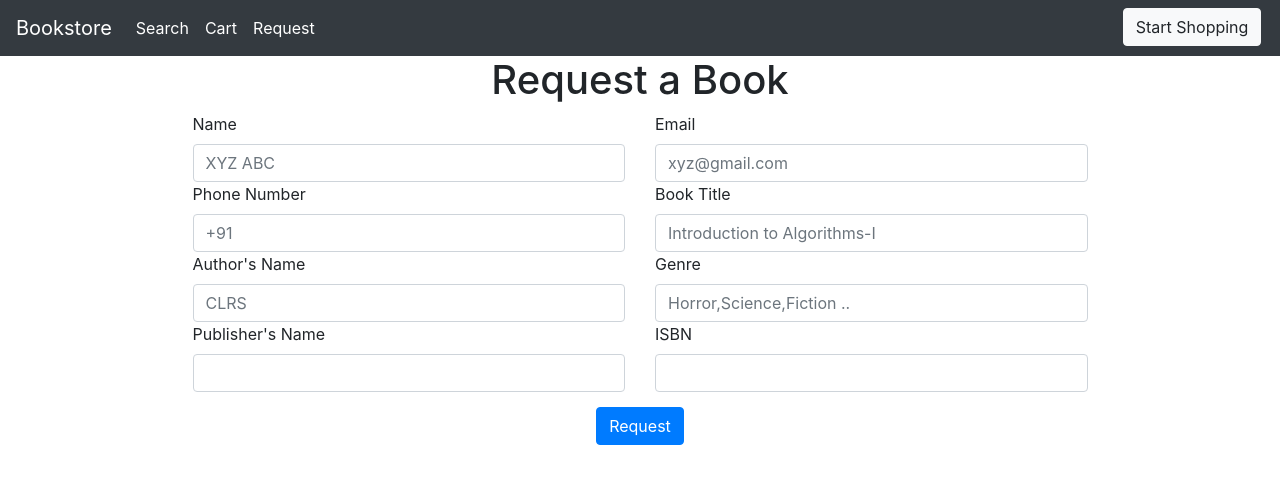
After one commit to allout1/BAS, a Django app: page /procure/ in a window 1280 px wide. The commit adds this page. Shown: the top 484 px of the page. Run offline with Django 5.2, Linux system fonts and the light colour scheme; some libraries are stand-ins or nearby versions.

Commit message:
added remove_from_cart bill_generation

```diff
--- a/BAS/bookstore/models.py
+++ b/BAS/bookstore/models.py
@@ -8,6 +8,7 @@ class Book(models.Model):
     price= models.DecimalField(max_digits=8, decimal_places=2)
     isbn= models.CharField(max_length=13,unique=True)
     image= models.ImageField(upload_to='static/images')
+    genre= models.CharField(max_length=50,default="")
 
     def __str__(self):
         return self.title
@@ -49,8 +50,9 @@ class Inventory(models.Model):
 
 class Sales(models.Model):
     date= models.DateTimeField()
-    book = models.OneToOneField(Book, on_delete=models.CASCADE)
+    book = models.ForeignKey(Book, on_delete=models.CASCADE)
     revenue= models.DecimalField(max_digits=10,decimal_places=2)
+    quantity=models.IntegerField(default=0)
 
     def __str__(self):
         return f"{self.date} - {self.book.title}"
--- a/BAS/bookstore/urls.py
+++ b/BAS/bookstore/urls.py
@@ -9,4 +9,8 @@ urlpatterns = [
     path('search/',views.search, name='search'),
     path("cart/", views.cart, name="cart"),
     path("add_to_cart/<int:book_id>/", views.add_to_cart, name="add_to_cart"),
+    path("remove_from_cart/<int:book_id>/", views.remove_from_cart, name="remove_from_cart"),
+    path('clear-cart/', views.clear_cart, name='clear_cart'),
+    path('procure/',views.procure,name='procure'),
+    path('proceed_to_buy/', views.proceed_to_buy, name='proceed_to_buy'),
 ]
--- a/BAS/bookstore/views.py
+++ b/BAS/bookstore/views.py
@@ -1,8 +1,9 @@
-from django.shortcuts import render,redirect, get_object_or_404
+from django.shortcuts import render,redirect, get_object_or_404, HttpResponse
 from django.contrib import messages
 from bookstore import views
 from django.db.models import Q
-from .models import Book,Cart,Inventory
+from django.utils import timezone
+from .models import Book,Cart,Inventory, Sales
 
 # Create your views here.
 def index(request):
@@ -36,6 +37,7 @@ def add_to_cart(request, book_id):
     else:
         cart.quantity += quantity
     cart.save()
+
     messages.success(request, f"{book.title} added to cart.")
     return redirect(request.META.get('HTTP_REFERER', 'search'))
 
@@ -46,5 +48,51 @@ def cart(request):
         total_price+=cart_item.book.price * cart_item.quantity
     return render(request, 'cart.html', {'cart': cart, 'total_price': total_price})
 
-def remove_from_cart(request):
-    pass
+def remove_from_cart(request, book_id):
+    # Retrieve the cart item associated with the book_id
+    cart_item = get_object_or_404(Cart, id=book_id)
+
+    # Delete the cart item
+    cart_item.delete()
+
+    # Redirect the user to the cart page
+    return redirect('cart')
+
+def clear_cart(request):
+    Cart.objects.all().delete()
+    return redirect('search')
+
+def procure(request):
+    return render(request,'procurement.html')
+
+def proceed_to_buy(request):
+    if request.method =='POST':
+        name = request.POST.get('name')
+        email = request.POST.get('email')
+        phone = request.POST.get('phone')
+
+        cart_items = Cart.objects.all()
+        for cart_item in cart_items:
+            book = cart_item.book
+            inventory = Inventory.objects.get(book=book)
+            if inventory.stock >= cart_item.quantity:
+                inventory.stock -= cart_item.quantity
+                inventory.save()
+            else:
+                # Handle insufficient stock situation
+                return HttpResponse("Insufficient stock for some items. Please try again.")
+
+        total_price = sum(cart_item.book.price * cart_item.quantity for cart_item in cart_items)
+        bill_content = f"Buyer Name: {name}<br>Email: {email}<br>Phone Number: {phone}<br><br>Items:<br>"
+        for cart_item in cart_items:
+            bill_content += f"{cart_item.book.title} - {cart_item.quantity} - {cart_item.book.price * cart_item.quantity}<br>"
+            sales= Sales.objects.create(date=timezone.now(),book=cart_item.book,quantity=cart_item.quantity,revenue=cart_item.book.price * cart_item.quantity)
+            sales.save()
+        bill_content += f"<br>Total: ${total_price}"
+
+        Cart.objects.all().delete()
+
+        # Return the generated bill
+        return HttpResponse(bill_content)
+    else:
+        return HttpResponse("Invalid request method.")
--- a/BAS/templates/base.html
+++ b/BAS/templates/base.html
@@ -12,7 +12,7 @@
   </head>
   <body>
     <nav class="navbar navbar-expand-lg navbar-dark bg-dark">
-    <a class="navbar-brand" href="#">Bookstore</a>
+    <a class="navbar-brand" href={% url 'search' %}>Bookstore</a>
     <button class="navbar-toggler" type="button" data-toggle="collapse" data-target="#navbarNav" aria-controls="navbarNav" aria-expanded="false" aria-label="Toggle navigation">
         <span class="navbar-toggler-icon"></span>
     </button>
@@ -24,6 +24,15 @@
             <li class="nav-item active">
                 <a class="nav-link" href={% url 'cart' %}>Cart <span class="sr-only">(current)</span></a>
             </li>
+            <li class="nav-item active">
+                <a class="nav-link" href={% url 'procure' %}>Request<span class="sr-only">(current)</span></a>
+            </li>
+            <li>
+                <form action="{% url 'clear_cart' %}" method="post">
+                    {% csrf_token %}
+                    <button type="submit" class="btn btn-light custom-button" style="margin-left:800px;">Start Shopping</button>
+                </form>
+            </li>
             <!-- Add other links here -->
         </ul>
     </div>
@@ -32,7 +41,6 @@
         {% if messages %}
             <div class="alert alert-dismissible alert-success">
                 <button type="button" class="close" data-dismiss="alert">&times;</button>
-                <strong>Success:</strong>
                 <ul>
                     {% for message in messages %}
                         <li>{{ message }}</li>
--- /dev/null
+++ b/BAS/templates/procurement.html
@@ -0,0 +1,50 @@
+{% extends 'base.html' %}
+
+{% block content %}
+<div class="container">
+    <h1 class="text-center">Request a Book</h1>
+    <script src="https://cdn.jsdelivr.net/npm/bootstrap@5.3.3/dist/js/bootstrap.bundle.min.js" integrity="sha384-YvpcrYf0tY3lHB60NNkmXc5s9fDVZLESaAA55NDzOxhy9GkcIdslK1eN7N6jIeHz" crossorigin="anonymous"></script>
+    <div class="container">
+    <form class="row g-3 justify-content-center">
+        <div class="col-md-5">
+          <label for="inputname4" class="form-label">Name</label>
+          <input type="text" class="form-control" id="inputname4" placeholder="XYZ ABC" required>
+        </div>
+        <div class="col-md-5">
+          <label for="inputemail4" class="form-label">Email</label>
+          <input type="email" class="form-control" id="inputemail4" placeholder="xyz@gmail.com" required>
+        </div>
+        <div class="col-md-5">
+          <label for="inputphone" class="form-label">Phone Number</label>
+          <input type="number" class="form-control" id="inputphone" placeholder="+91" required>
+        </div>
+        <div class="col-md-5">
+          <label for="inputTitle" class="form-label">Book Title</label>
+          <input type="text" class="form-control" id="inputTitle" placeholder="Introduction to Algorithms-I" required>
+        </div>
+        <div class="col-md-5">
+          <label for="inputAuthor" class="form-label">Author's Name</label>
+          <input type="text" class="form-control" id="inputAuthor" placeholder="CLRS" required>
+        </div>
+        <div class="col-md-5">
+          <label for="inputGenre" class="form-label">Genre</label>
+          <input type="text" class="form-control" id="inputGenre" placeholder="Horror,Science,Fiction .." required>
+        </div>
+        <div class="col-md-5">
+          <label for="inputPublisher" class="form-label">Publisher's Name</label>
+          <input type="text" class="form-control" id="inputPublisher" required>
+        </div>
+
+        <div class="col-md-5">
+          <label for="inputISBN" class="form-label">ISBN</label>
+          <input type="text" class="form-control" id="inputISBN">
+        </div>
+
+        <div class="col-12 text-center" style="margin-top:15px">
+          <button type="submit" class="btn btn-primary">Request</button>
+        </div>
+      </form>
+      </div>
+    </div>
+
+{% endblock %}
--- a/BAS/templates/search.html
+++ b/BAS/templates/search.html
@@ -19,10 +19,10 @@
                 <div class="col-3">
                     <div class="card mb-4" style="width: 250px;height: 500px;margin: 0 auto;overflow: hidden;">
                         <img class="card-img-top px-3" src="{{ book.image.url }}" alt="{{ book.title }}" height="270" width="80">
-                        <div class="card-body" style="font-size: 0.8em;">
+                        <div class="card-body" style="font-size: 0.9em;">
                             <h5 class="card-title">{{ book.title }}</h5>
                             <p class="card-text">Author: {{ book.author }}</p>
-                            <p class="card-text">Price: {{ book.price }}</p>
+                            <p class="card-text">Price: ₹ {{ book.price }}</p>
                             <form method="POST" action="{% url 'add_to_cart' book.id %}">
                                 {% csrf_token %}
                                 <div class="input-group mb-3">
```
Also changed, not shown: BAS/bookstore/forms.py (added, +7 -0 lines), BAS/templates/cart.html (+70 -2 lines), BAS/templates/proceed_to_buy.html (added, +15 -0 lines), BAS/bookstore/migrations/0003_buyer_book_genre.py (added), BAS/bookstore/migrations/0004_sales_quantity.py (added), BAS/bookstore/migrations/0005_delete_buyer_alter_sales_book.py (added), BAS/db.sqlite3, 1 other file.
